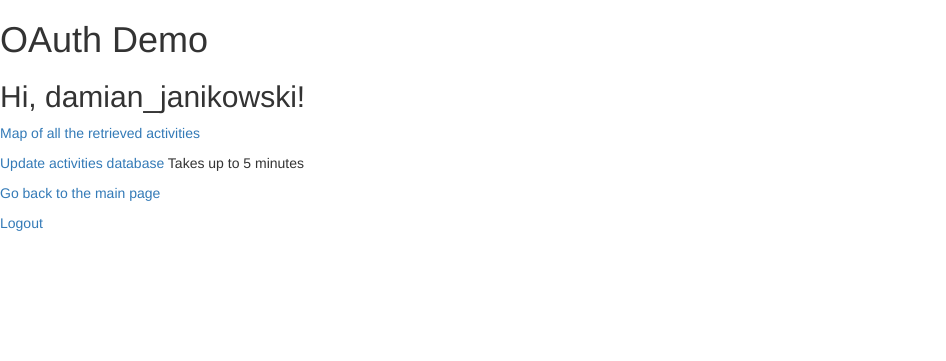
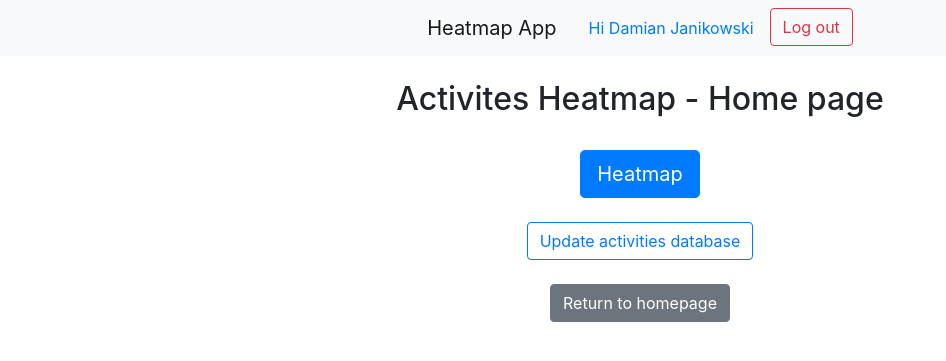
Before and after one commit to MrDajman/MySportData, a Flask app: template templates/index.html in a window 1280 px wide. Shown: the top 361 px of the page, without its empty margins (0-946 px from the left). Run offline with Flask 2, Linux system fonts and the light colour scheme; the template is opened without the code that fills it, so the values that code supplies are empty; a user stored in the database is signed in; some libraries are stand-ins or nearby versions.

Commit message:
html modif

```diff
--- a/main.py
+++ b/main.py
@@ -69,11 +69,21 @@ list_colors = [
 ]
 
 @app.route('/update_activities/')
-def progress_test():
+def update_activities():
     # function ran in background
     acts_count = len(Activity.query.filter_by(user_id = current_user.id).all())
     run_func(current_user.id)
-    return render_template('progress_test.html', activity_count = acts_count)
+
+    update_tokens(current_user)
+    url = "https://www.strava.com/api/v3/athletes/{}/stats".format(current_user.social_id.split("$")[1])
+    r = requests.get(url, data = {"access_token":current_user.access_token})
+    res = check_response(r)
+    rides_strava_count = r.json()["all_ride_totals"]["count"]
+    runs_strava_count = r.json()["all_run_totals"]["count"]
+
+    total_strava_activities = rides_strava_count + runs_strava_count
+
+    return render_template('update_activities.html', activity_count = acts_count, total_strava = total_strava_activities)
 
 @app.route('/progress')
 def progress():
@@ -124,13 +134,6 @@ def load_user(id):
 
 @app.route('/')
 def index():
-    update_tokens(current_user)
-    print(current_user.social_id)
-    url = "https://www.strava.com/api/v3/athletes/{}/stats".format(current_user.social_id.split("$")[1])
-    print(url)
-    r = requests.get(url, data = {"access_token":current_user.access_token})
-    res = check_response(r)
-    print(r.json())
 
     return render_template('index.html')
 
@@ -215,7 +218,8 @@ def single_activity_speed():
 
     try:
         if streams == 2:
-            return("pickle")
+            return """<script> window.alert("Limit of Strava API is exceeded. Try again in "+ wait_time.toString() + " minutes"); </script>"""
+           # return("pickle")
     except:
         pass
 
@@ -391,7 +395,8 @@ def get_my_activities(current_user,before = False, after = False, page = False,
         return res
     return r.json()
 
-def update_activities_db3(user_id, nb_to_retrieve = 75):
+def update_activities_db3(user_id, nb_to_retrieve = 50):
+    # necessary for progress bar to be working
     current_user = User.query.filter_by(id = user_id).first()
 
     current_user.progress_counter = 0
@@ -452,8 +457,12 @@ def update_activities_db3(user_id, nb_to_retrieve = 75):
             if count_new > nb_to_retrieve:
                 break
         page += 1
-
-    return 0
+    if count_new < nb_to_retrieve:
+        current_user.progress_counter = -2
+        db.session.commit()
+        return 1
+    else:
+        return 0
 
 
 def single_activity_callback(current_user, id):
--- /dev/null
+++ b/templates/base.html
@@ -0,0 +1,61 @@
+<!DOCTYPE html>
+<html lang="en">
+<head>
+    <meta charset="UTF-8">
+    <meta name="viewport" content="width=device-width, initial-scale=1.0">
+    <meta http-equiv="X-UA-Compatible" content="ie=edge">
+    <script src="https://code.jquery.com/jquery-3.2.1.slim.min.js" integrity="sha384-KJ3o2DKtIkvYIK3UENzmM7KCkRr/rE9/Qpg6aAZGJwFDMVNA/GpGFF93hXpG5KkN" crossorigin="anonymous"></script>
+    <script src="https://cdnjs.cloudflare.com/ajax/libs/popper.js/1.12.9/umd/popper.min.js" integrity="sha384-ApNbgh9B+Y1QKtv3Rn7W3mgPxhU9K/ScQsAP7hUibX39j7fakFPskvXusvfa0b4Q" crossorigin="anonymous"></script>
+    <script src="https://maxcdn.bootstrapcdn.com/bootstrap/4.0.0/js/bootstrap.min.js" integrity="sha384-JZR6Spejh4U02d8jOt6vLEHfe/JQGiRRSQQxSfFWpi1MquVdAyjUar5+76PVCmYl" crossorigin="anonymous"></script>
+    <link rel="stylesheet" href="https://maxcdn.bootstrapcdn.com/bootstrap/4.0.0/css/bootstrap.min.css" integrity="sha384-Gn5384xqQ1aoWXA+058RXPxPg6fy4IWvTNh0E263XmFcJlSAwiGgFAW/dAiS6JXm" crossorigin="anonymous">
+    {% block head %}{% endblock %}
+
+    <style>
+        .content {
+          max-width: 600px;
+          margin: auto;
+          text-align: center;
+        }
+    </style>
+</head>
+<body>
+
+    {% for message in get_flashed_messages() %}
+        <p><b>Error</b>: {{ message }}</p>
+    {% endfor %}
+
+
+    <nav class="navbar navbar-expand-lg navbar-light bg-light justify-content-center">
+        <a class="navbar-brand" href="{{ url_for('logout') }}">Heatmap App</a>
+          <ul class="nav justify-content-center">
+            {% if current_user.is_authenticated %}
+            <li class="nav-item">
+                <a class="nav-link" href="#">Hi {{ current_user.fullname }}</a>
+            </li>
+            <li class="nav-item">
+                <form action="{{ url_for('logout') }}">
+                    <input type="submit" class="btn btn-outline-danger" value="Log out"/>
+                </form>
+            </li>
+
+        {% else %}
+            <li class="nav-item">
+                <a class="nav-link" href="{{ url_for('oauth_authorize', provider='strava') }}"><img src=btn_strava_connectwith_light.png/></a>
+            </li>
+        {% endif %}
+
+          </ul>
+      </nav>
+
+      <br>
+    <div class="content">
+    {% block body %}{% endblock %}
+
+    <br>
+    <form action="{{ url_for('index') }}">
+        <input type="submit" class="btn btn-secondary" value="Return to homepage"/>
+    </form>
+    </div>
+
+</body>
+</html>
--- a/templates/index.html
+++ b/templates/index.html
@@ -1,31 +1,31 @@
+{% extends 'base.html' %}
 
-<html>
-    <head>
-        <title>OAuth Flask Demo</title>
-        <script src="//ajax.googleapis.com/ajax/libs/jquery/2.1.1/jquery.min.js"></script>
-        <link rel="stylesheet" href="https://maxcdn.bootstrapcdn.com/bootstrap/3.2.0/css/bootstrap.min.css">
-    </head>
-    <body>
-        <h1>OAuth Demo</h1>
-        {% for message in get_flashed_messages() %}
-            <p><b>Error</b>: {{ message }}</p>
-        {% endfor %}
-        {% if current_user.is_authenticated %}
-            <h2>Hi, {{ current_user.nickname }}!</h2>
-            <p><a href="{{ url_for('activities_on_map') }}">Map of all the retrieved activities</a></p>
-            <p><a href="{{ url_for('progress_test') }}">Update activities database</a> Takes up to 5 minutes</p>
-            <!--<form action = "{{ url_for('single_activity_speed')}}" method = "post">
-                <p>Enter activity id:</p>
-                <p><input type = "text" name = "nm" /></p>
-                <p><input type = "submit" value = "submit" /></p>
-             </form>
-            <p><a href="{{ url_for('logout') }}">Logout</a></p>-->
-            <p><a href="{{ url_for('index') }}">Go back to the main page</a></p>
-            <p><a href="{{ url_for('logout') }}">Logout</a></p>
+{% block head %}
 
-        {% else %}
-            <h2>I don't know you!</h2>
-            <p><a href="{{ url_for('oauth_authorize', provider='strava') }}">Login with Strava</a></p>
-        {% endif %}
-    </body>
-</html>
+<title>Activities Heatmap - Home Page</title>
+
+{% endblock %}
+
+{% block body %}
+
+    <h2>Activites Heatmap - Home page</h2>
+
+    <br>
+
+    {% if current_user.is_authenticated %}
+
+    <div class="content">
+    <form action="{{ url_for('activities_on_map') }}">
+        <input type="submit" class="btn btn-primary btn-lg" value="Heatmap"/>
+    </form>
+</div>
+    <br>
+
+    <form action="{{ url_for('update_activities') }}">
+        <input type="submit" class="btn btn-outline-primary" value="Update activities database"/>
+    </form>
+
+    {% else %}
+    {% endif %}
+
+{% endblock %}
```
Also changed, not shown: templates/progress_test.html (deleted, +0 -55 lines), templates/update_activities.html (added, +53 -0 lines), db.sqlite, imgstyle/btn_strava_connectwith_light.png (added), imgstyle/btn_strava_connectwith_light@2x.png (added).
